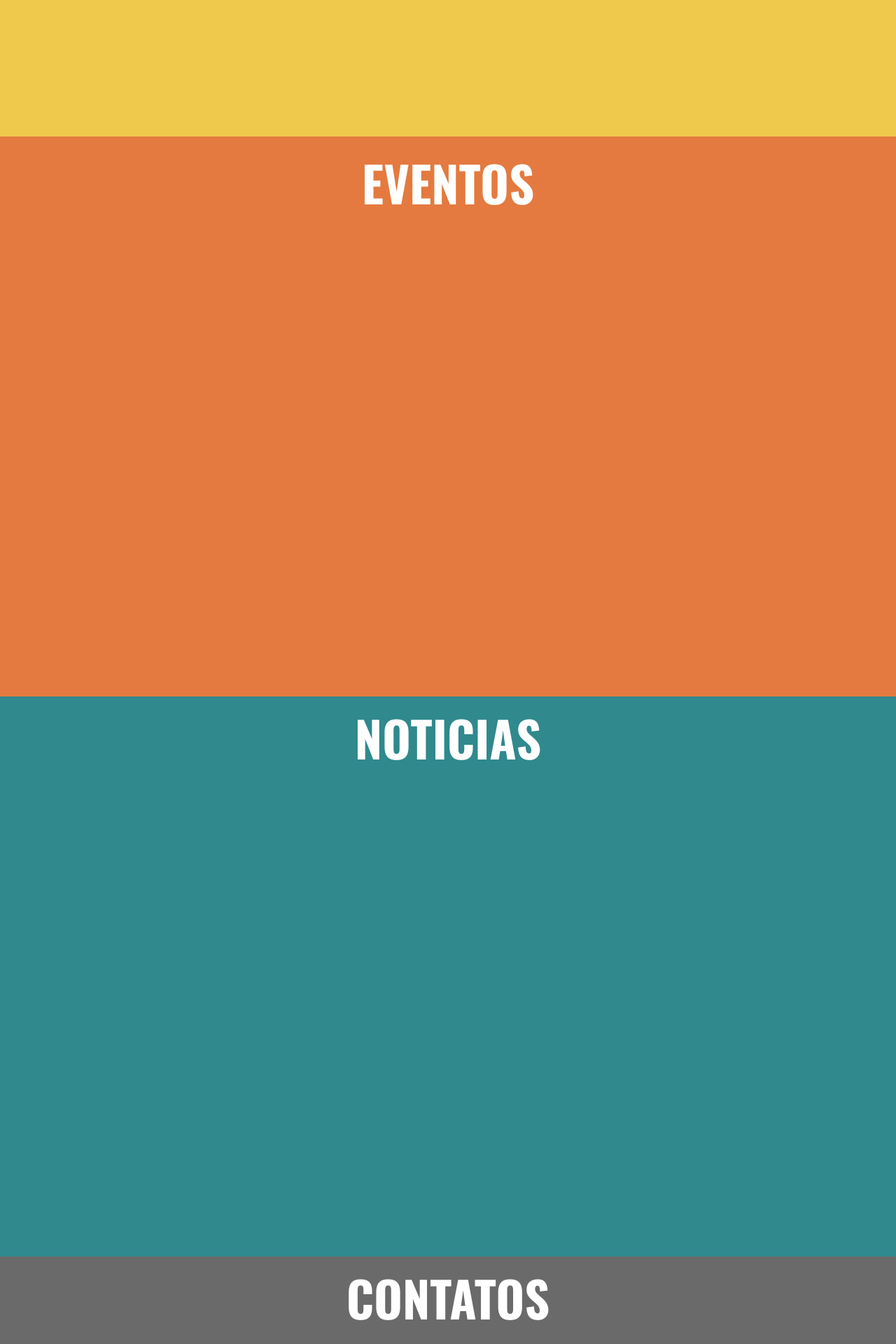
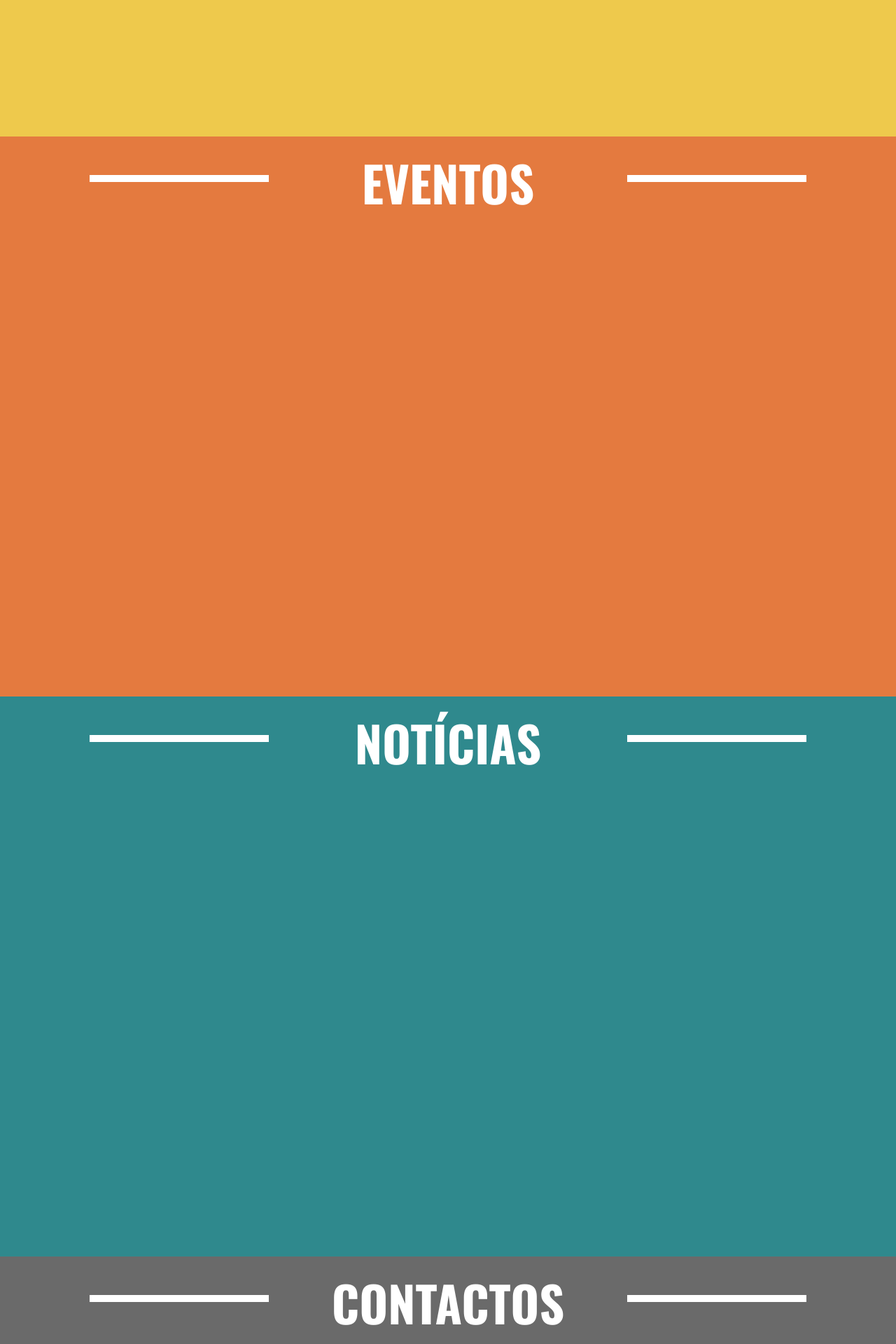
Before and after one commit to tiagonunes9/apeeesv, a PHP site: page /home.php in a window 1280 px wide. Shown: the part 1365-3285 px from the top of the page at 70% size. Run offline with PHP 8.4, Linux system fonts and the light colour scheme.

Commit message:
Replicação das secções. Otimização de alguns estilos.

```diff
--- a/home.php
+++ b/home.php
@@ -43,7 +43,7 @@
     <section id="somos" class="somos">
         <div class="div-title">
             <div class="title-divider-left"><hr></div>
-            <div class="title-h1"><h1>QUEM SOMOS</h1></div>
+            <div class="title-h1"><h1>Quem somos</h1></div>
             <div class="title-divider-right"><hr></div>
         </div>
         <div class="div-content"></div>
@@ -51,21 +51,29 @@
 
     <section id="eventos" class="eventos">
         <div class="div-title">
-            <div class="title-divider"><hr></div>
-            <div class="title-h1"><h1>EVENTOS</h1></div>
-            <div class="title-divider"><hr></div>
+            <div class="title-divider-left"><hr></div>
+            <div class="title-h1"><h1>Eventos</h1></div>
+            <div class="title-divider-right"><hr></div>
         </div>
         <div class="div-content"></div>
     </section>
 
-    </section>
-
     <section id="noticias" class="noticias">
-        <h1>NOTICIAS</h1>
+        <div class="div-title">
+            <div class="title-divider-left"><hr></div>
+            <div class="title-h1"><h1>Notícias</h1></div>
+            <div class="title-divider-right"><hr></div>
+        </div>
+        <div class="div-content"></div>
     </section>
 
     <section id="contatos" class="contatos">
-        <h1>CONTATOS</h1>
+        <div class="div-title">
+            <div class="title-divider-left"><hr></div>
+            <div class="title-h1"><h1>Contactos</h1></div>
+            <div class="title-divider-right"><hr></div>
+        </div>
+        <div class="div-content"></div>
     </section>
 
 </body>
--- a/style.css
+++ b/style.css
@@ -86,6 +86,7 @@
     font-family: 'Oswald', sans-serif;
     font-weight: bold;
     text-align:center;
+    text-transform: uppercase;
     font-size:500%;
     margin-top: 0px;
     padding-top: 20px;
```
